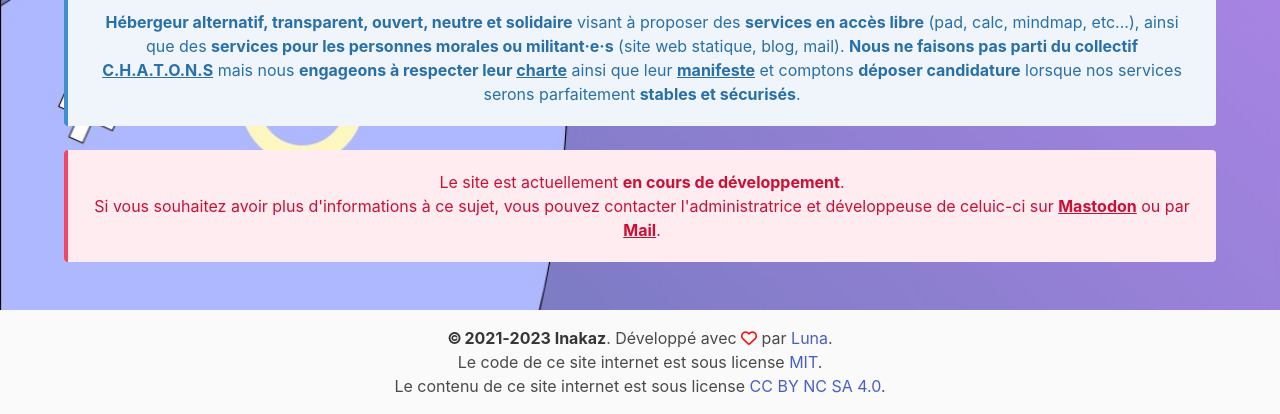
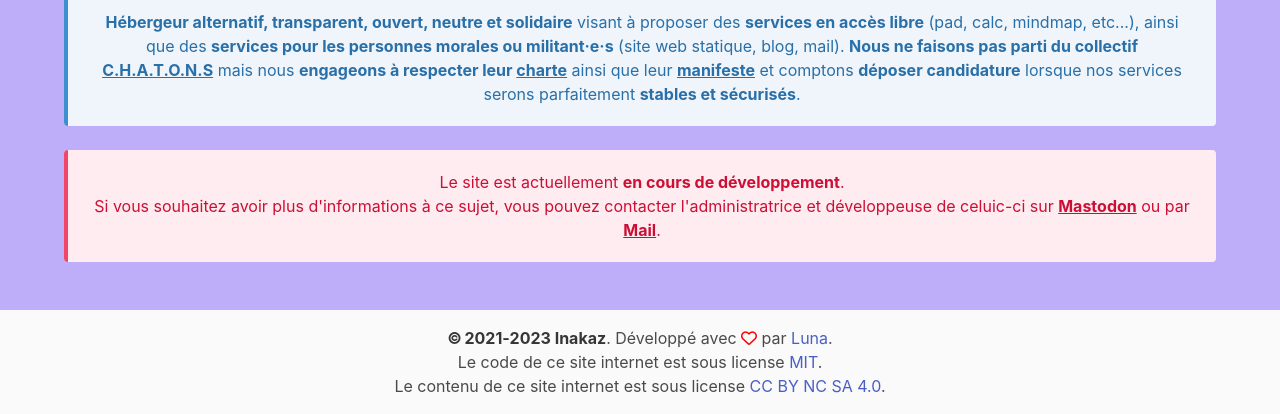
Before and after one commit to Inakaz-hoster/Site-Provisoire, a plain HTML site: page index.html in a window 1280 px wide. Shown: the part 442-856 px from the top of the page. Drawn offline with nearby package versions, Linux system fonts and the light colour scheme.

Commit message:
Update index.html

```diff
--- a/index.html
+++ b/index.html
@@ -12,7 +12,7 @@
 
 <style>
     section.home{
-        background: url('images/bg.png');
+        background-color:#beaef9;
         background-repeat: no-repeat;
         background-size: cover;
     }
```
